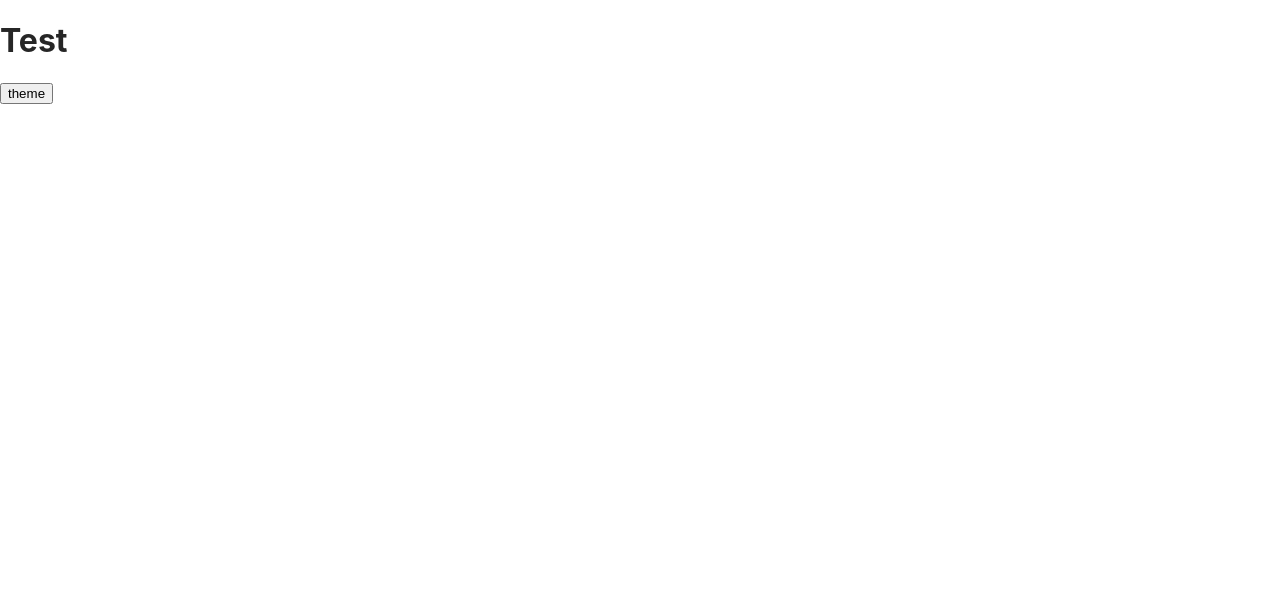
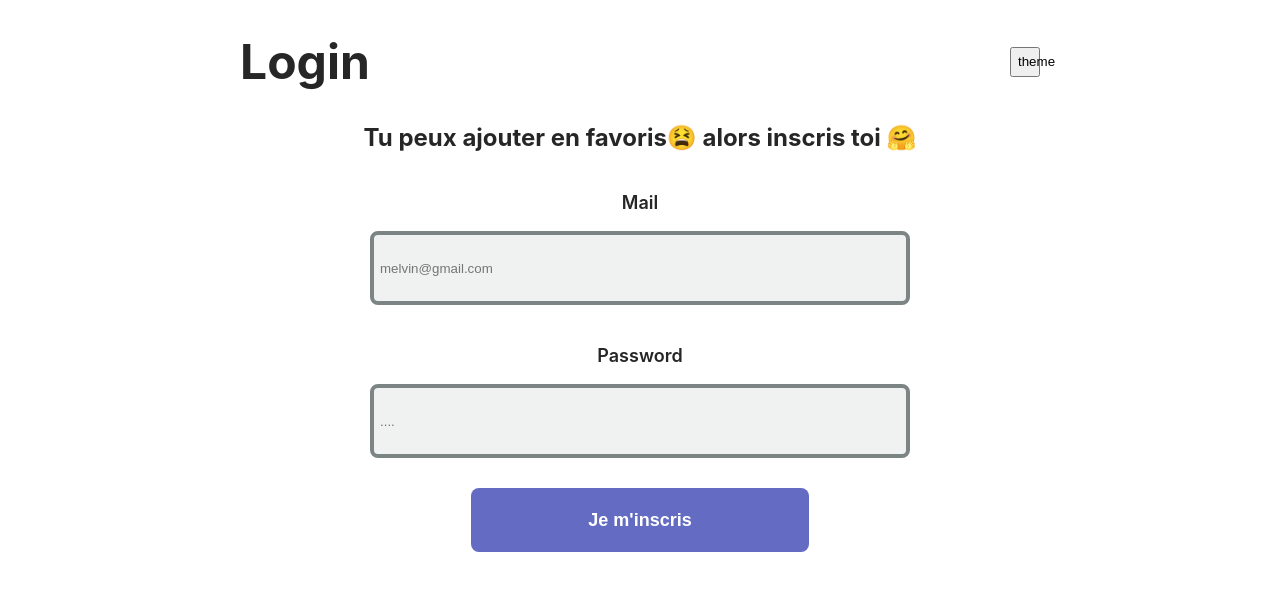
Before and after one commit to sebtex1/MVS_Project_ReactJS, a React (Create React App) app: page /login in a window 1280 px wide. Before the commit this address led to /. Shown: the top 590 px of the page. Built offline with nearby package versions, Linux system fonts and the light colour scheme.

Commit message:
front: create page login

```diff
--- a/package.json
+++ b/package.json
@@ -6,6 +6,7 @@
     "@testing-library/jest-dom": "^5.15.0",
     "@testing-library/react": "^11.2.7",
     "@testing-library/user-event": "^12.8.3",
+    "axios": "^0.24.0",
     "react": "^17.0.2",
     "react-dom": "^17.0.2",
     "react-redux": "^7.2.6",
--- /dev/null
+++ b/src/components/input/index.js
@@ -0,0 +1,36 @@
+import React from 'react'
+import styled from "styled-components";
+
+
+
+const Input = (props) => {
+  return (
+    <StyledInput
+      type={props.typeInput}
+      placeholder={props.placeholderInput}
+      value={props.valueInput}
+      onChange={props.onChangeInput}
+      required='required'
+      style={
+        props.valueInput != ''
+          ? { borderColor: 'green' }
+          : { borderColor: '#7C8484' }
+      }
+    />
+  )
+}
+
+const StyledInput = styled.input`
+  width: 100%;
+  border: 1px solid;
+  height: 64px;
+  background: #f0f1f1;
+  border-radius: 8px;
+  padding-left: 6px;
+  border: 4px solid;
+  @media (min-width: 968px) {
+    width: 524px
+  }
+`
+
+export default Input;
--- a/src/config/routes.js
+++ b/src/config/routes.js
@@ -5,6 +5,7 @@ import {
   Redirect
 } from 'react-router-dom'
 import Home from '../screens/home'
+import Login from '../screens/login'
 
 const Routes = () => {
   return (
@@ -12,6 +13,9 @@ const Routes = () => {
       <Switch>
         <Route exact path='/'>
           <Home />
+        </Route>
+        <Route path='/login'>
+          <Login></Login>
         </Route>
         {/* <PrivateRoute exact path="/home">
                     <Home />
--- a/src/screens/login.js
+++ b/src/screens/login.js
@@ -1,9 +1,216 @@
-import React from 'react';
+import React, { useEffect, useState } from 'react'
+import styled from 'styled-components'
+import axios from 'axios'
+import { useSelector, useDispatch } from 'react-redux'
+import { useHistory } from 'react-router-dom'
+import allTheActions from '../actions';
+
+import Input from '../components/input/index'
 
 const Login = () => {
+  const dispatch = useDispatch()
+  const theme = useSelector(state => state.theme.value)
+  const [username, setUsername] = useState('')
+  const [password, setPassword] = useState('')
+  const history = useHistory()
+
+  const token = localStorage.getItem('token')
+
+  useEffect(() => { }, [username])
+
+  useEffect(() => {
+    // const interval = setInterval(() => {
+    //   const token = localStorage.getItem('token')
+    //   console.log('TOKEN', token)
+    //   if (token != null) {
+    //     history.push('/')
+    //   }
+    // }, 1000)
+    // return () => clearInterval(interval)
+  }, [])
+
+  const onSubmit = e => {
+    e.preventDefault()
+    if (username.length < 3) {
+      alert('Please enter big username')
+      return
+    }
+    axios({
+      method: 'POST',
+      url: 'https://easy-login-api.herokuapp.com/users/login',
+      data: {
+        username: username,
+        password: password
+      }
+    }).then(response => {
+      console.log(response.headers['x-access-token'])
+      localStorage.setItem('token', response.headers['x-access-token'])
+      history.push('/')
+    })
+  }
+
+  const deleteToken = () => {
+    window.localStorage.setItem('token', null)
+    window.location.reload(false)
+  }
+
+
   return (
-
+    <StyledContainer>
+      {token != null ? (
+        <StyledLayer>
+          <StyledWrapper>
+            <StyledH1>Logout</StyledH1>
+            <StyledButtonTheme
+              onClick={() =>
+                dispatch(
+                  allTheActions.theme.changeTheme(
+                    theme === 'lightTheme' ? 'darkTheme' : 'lightTheme'
+                  )
+                )
+              }
+            >
+              theme
+            </StyledButtonTheme>
+          </StyledWrapper>
+          <StyledParagraphe>
+            Tu peux ajouter en favoris😫 alors inscris toi 🤗
+          </StyledParagraphe>
+          <StyledButtonLogOut onClick={deleteToken}>Partir</StyledButtonLogOut>
+        </StyledLayer>
+      ) : (
+        <StyledLayer>
+          <StyledWrapper>
+            <StyledH1>Login</StyledH1>
+            <StyledButtonTheme
+              onClick={() =>
+                dispatch(
+                  allTheActions.theme.changeTheme(
+                    theme === 'lightTheme' ? 'darkTheme' : 'lightTheme'
+                  )
+                )
+              }
+            >
+              theme
+            </StyledButtonTheme>
+          </StyledWrapper>
+          <StyledParagraphe>
+            Tu peux ajouter en favoris😫 alors inscris toi 🤗
+          </StyledParagraphe>
+          <StyledForm onSubmit={onSubmit}>
+            <StyledLabel>Mail</StyledLabel>
+            <Input
+              typeInput='email'
+              placeholderInput='melvin@gmail.com'
+              valueInput={username}
+              onChangeInput={e => setUsername(e.target.value)}
+              name='username'
+              required
+            />
+            <StyledLabel>Password</StyledLabel>
+            <Input
+              typeInput='password'
+              valueInput={password}
+              placeholderInput='....'
+              name='password'
+              required
+              onChangeInput={e => setPassword(e.target.value)}
+            />
+            <StyledButton type='submit'>Je m'inscris</StyledButton>
+          </StyledForm>
+        </StyledLayer>
+      )}
+    </StyledContainer>
   )
 }
 
+const StyledContainer = styled.div`
+
+  height: 100vh;
+  padding: 0px 20px;
+  @media (min-width: 968px) {
+    padding: 0px 15em;
+  }
+  @media (min-width: 1500px) {
+    padding: 0px 20px;
+  }
+`
+
+const StyledLayer = styled.div`
+  width: 100%;
+`
+const StyledWrapper = styled.div`
+  width: 100%;
+  display: flex;
+  justify-content: space-between;
+  align-items: center;
+`
+
+const StyledParagraphe = styled.div`
+  font-size: 24px;
+  font-weight: 700;
+  text-align: center;
+`
+
+const StyledForm = styled.form`
+
+  width: 100%;
+  display: flex;
+  flex-direction: column;
+  justify-content: center;
+  align-items: center;
+`
+
+const StyledLabel = styled.p`
+  font-size: 18px;
+  margin-top: 40px;
+  align-self: baseline;
+  font-weight: 600;
+  @media (min-width: 968px) {
+    align-self: center;
+  }
+`
+
+const StyledButton = styled.button`
+  width: 100%;
+  height: 64px;
+  border-radius: 8px;
+  background: #636cc2;
+  text-align: center;
+  margin-top: 30px;
+  font-size: 18px;
+  font-weight: 700;
+  color: white;
+  border: none;
+  @media (min-width: 968px) {
+    width: 338px
+  }
+`
+const StyledButtonLogOut = styled.button`
+  width: 90%;
+  height: 64px;
+  background: #c94239;
+  color: white;
+  font-size: 18px;
+  font-weight: 700;
+  border: none;
+  position: absolute;
+  left: 50%;
+  transform: translate(-50%, 77%);
+  border-radius: 8px;
+  @media (min-width: 968px) {
+    width: 338px;
+  }
+`
+
+
+const StyledButtonTheme = styled.button`
+  width: 30px;
+  height: 30px;
+`
+
+const StyledH1 = styled.h1`
+  font-size: 48px;
+`
+
 export default Login
```
